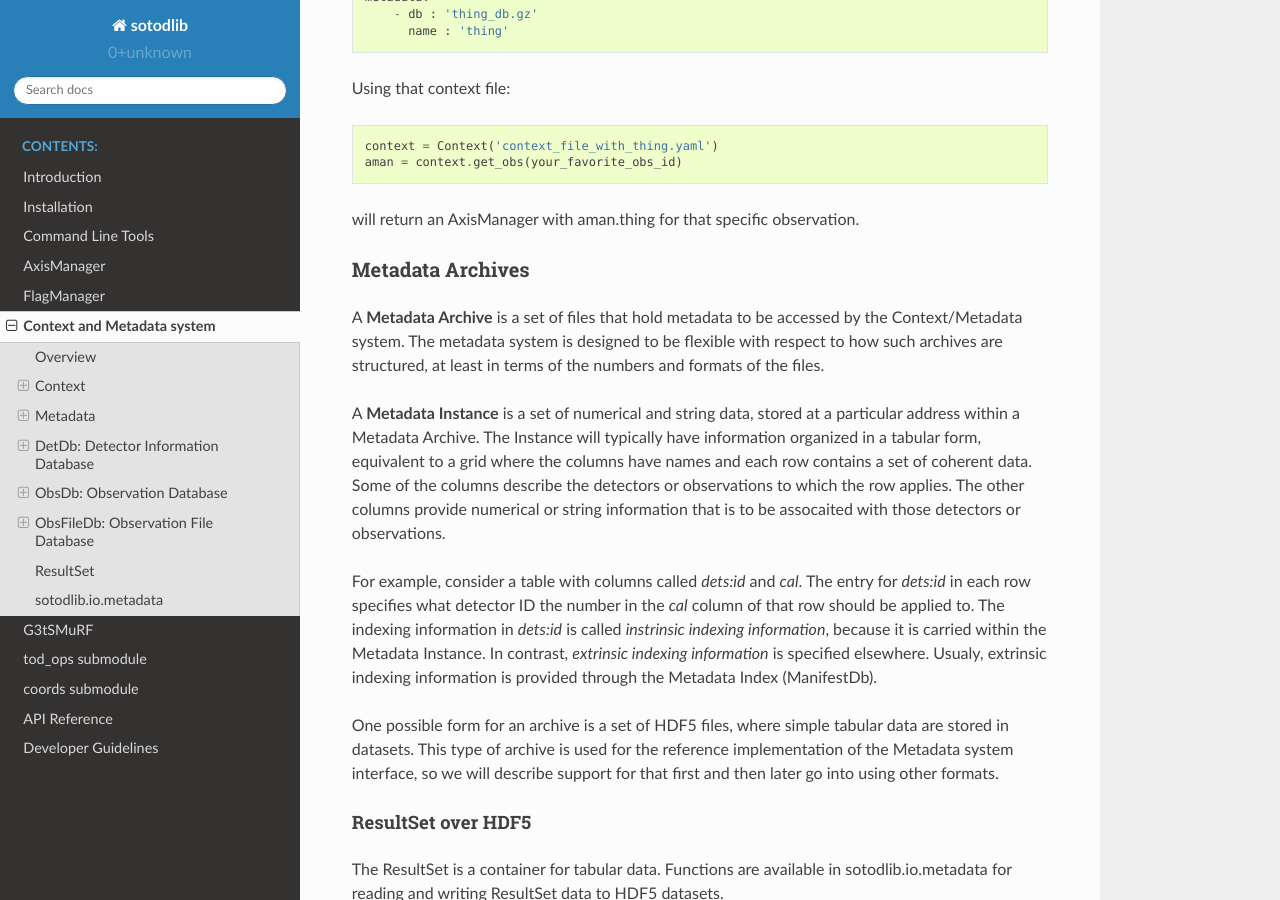
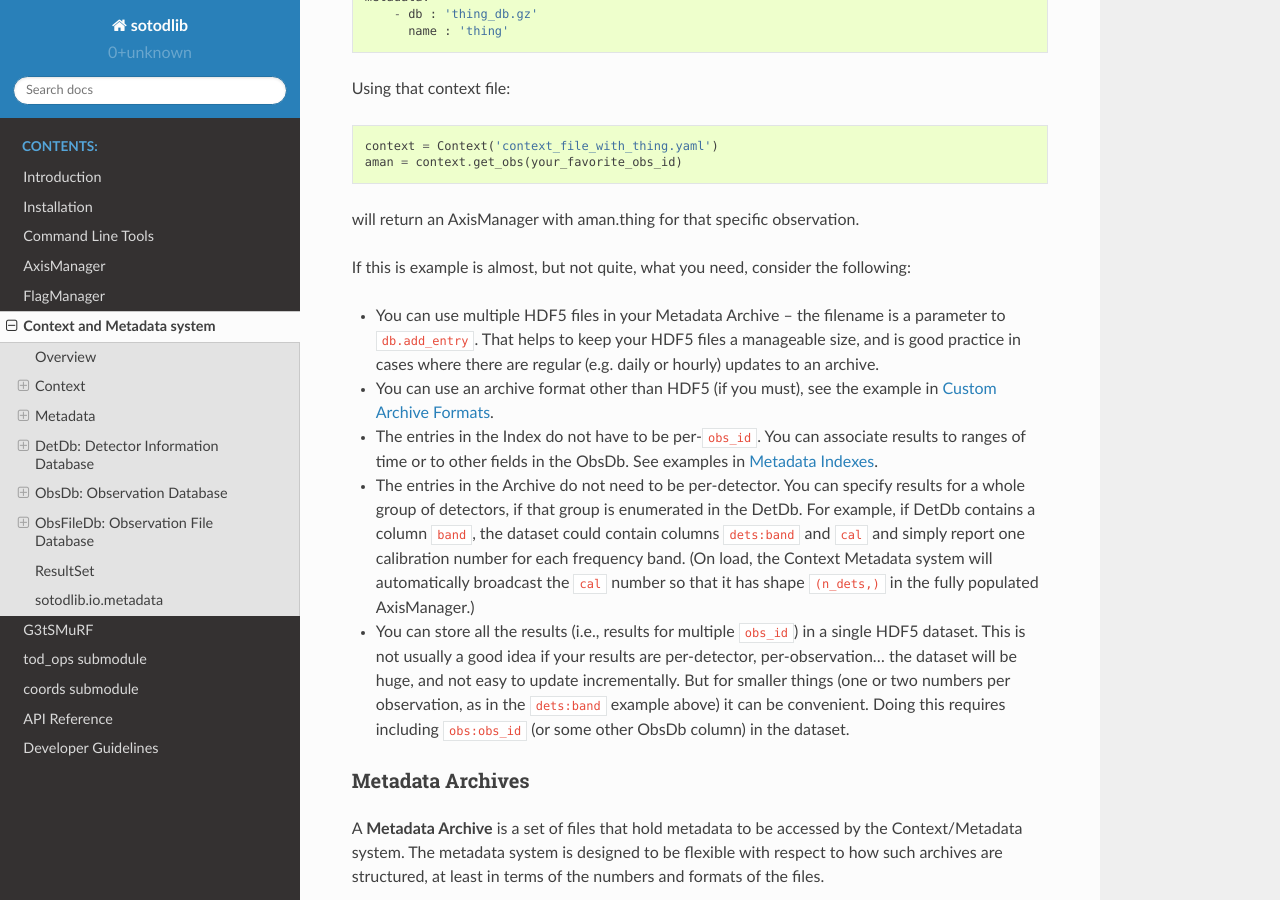
Before and after one commit to simonsobs/sotodlib, a Sphinx documentation site: the page built from docs/context.rst, in a window 1280 px wide and 900 px high, scrolled down 7394 px. Built offline with Sphinx 7.4.7 and the Read the Docs theme 2.0.0, drawn with Linux system fonts in a browser that asks for light colours.

Commit message:
docs: add discussion following basic metadata example

```diff
--- a/docs/context.rst
+++ b/docs/context.rst
@@ -359,6 +359,38 @@ Using that context file::
 will return an AxisManager with aman.thing for that specific
 observation.
 
+If this is example is almost, but not quite, what you need, consider the
+following:
+
+- You can use multiple HDF5 files in your Metadata Archive -- the
+  filename is a parameter to ``db.add_entry``.  That helps to keep
+  your HDF5 files a manageable size, and is good practice in cases
+  where there are regular (e.g. daily or hourly) updates to an
+  archive.
+- You can use an archive format other than HDF5 (if you must), see the
+  example in :ref:`metadata-archives-custom`.
+- The entries in the Index do not have to be per-``obs_id``.  You can
+  associate results to ranges of time or to other fields in the ObsDb.
+  See examples in :ref:`metadata-indexes`.
+- The entries in the Archive do not need to be per-detector.  You can
+  specify results for a whole group of detectors, if that group is
+  enumerated in the DetDb.  For example, if DetDb contains a column
+  ``band``, the dataset could contain columns ``dets:band`` and
+  ``cal`` and simply report one calibration number for each frequency
+  band.  (On load, the Context Metadata system will automatically
+  broadcast the ``cal`` number so that it has shape ``(n_dets,)`` in
+  the fully populated AxisManager.)
+- You can store all the results (i.e., results for multiple
+  ``obs_id``) in a single HDF5 dataset.  This is not usually a good
+  idea if your results are per-detector, per-observation... the
+  dataset will be huge, and not easy to update incrementally.  But for
+  smaller things (one or two numbers per observation, as in the
+  ``dets:band`` example above) it can be convenient.  Doing this
+  requires including ``obs:obs_id`` (or some other ObsDb column) in
+  the dataset.
+
+
+.. _metadata-archives:
 
 Metadata Archives
 =================
@@ -469,6 +501,8 @@ Note the ``obs:obs_id`` column is gone -- it was taken as index
 information, and matched against the ``obs:obs_id`` in the
 ``request``.
 
+.. _metadata-archives-custom:
+
 Custom Archive Formats
 ----------------------
 
@@ -530,6 +564,8 @@ Note the thing returned by ``TextLoader.from_loadspec`` is a
 ResultSet.  Presently the only types you can return from a loader
 class function are ResultSet and AxisManager.
 
+
+.. _metadata-indexes:
 
 Metadata Indexes
 ================
```
